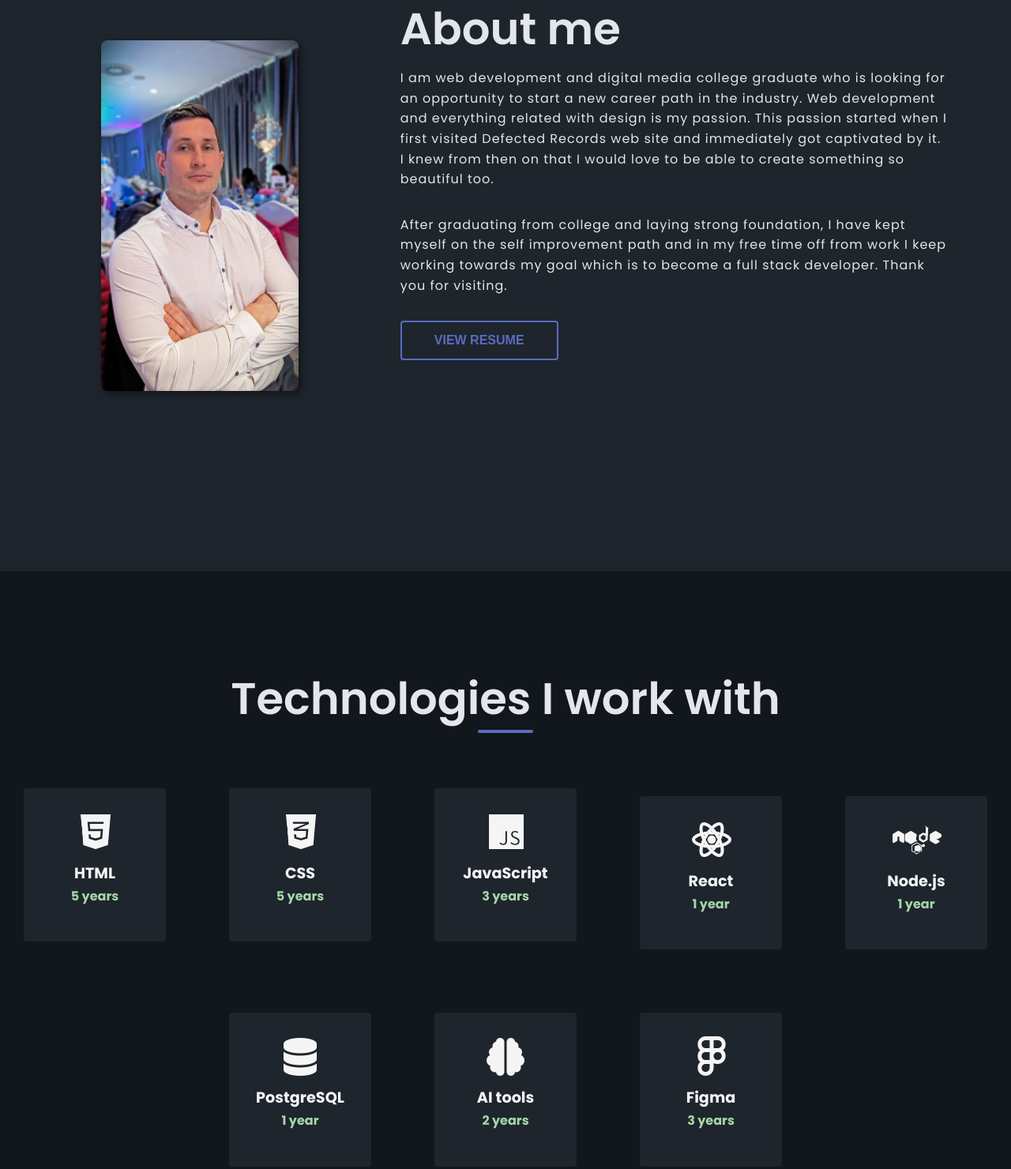
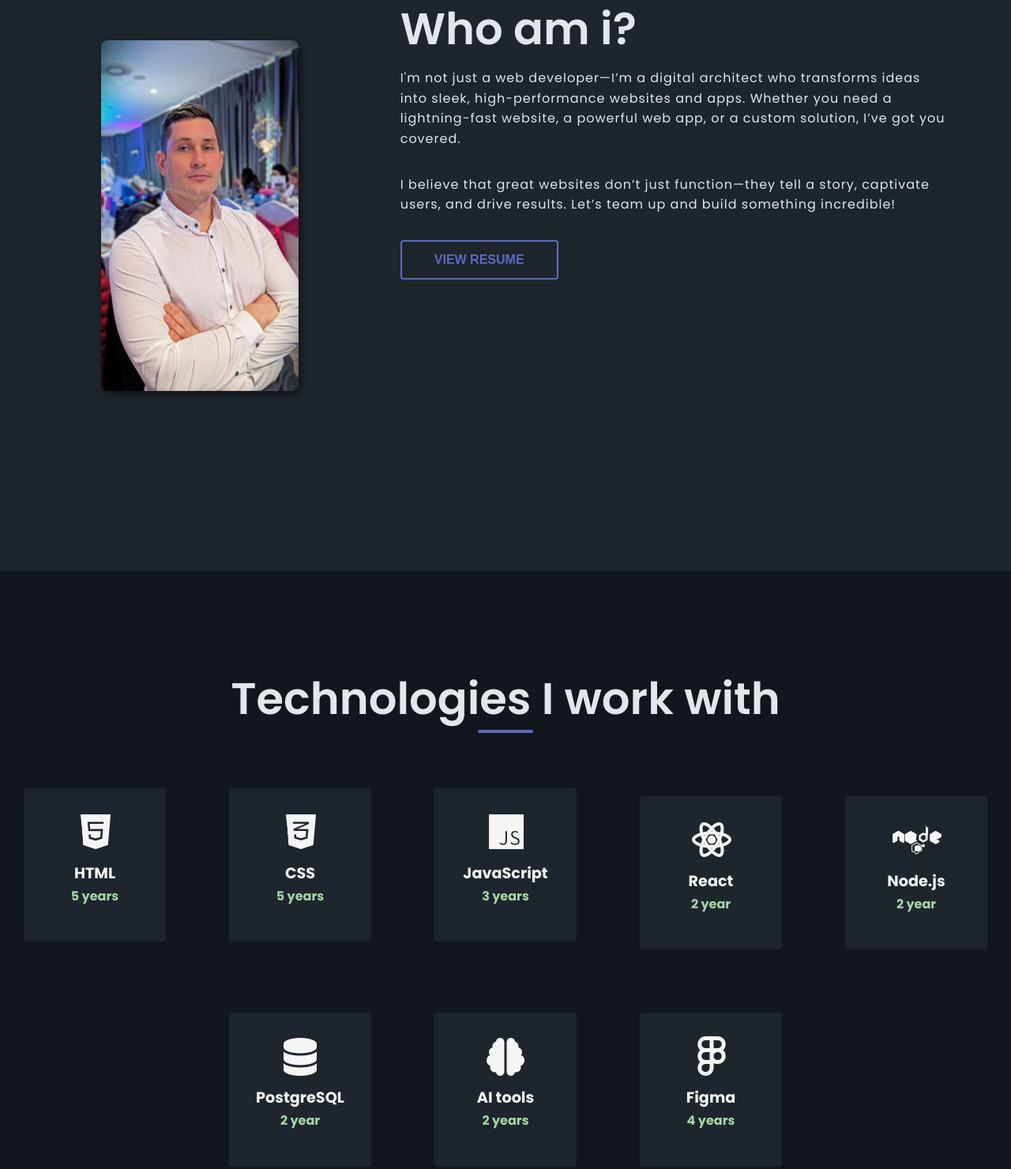
Before and after one commit to jraudulis/portfolio-website, a website: page index.html in a window 1280 px wide. Shown: the part 877-2357 px from the top of the page at 79% size. Drawn offline with nearby package versions, Linux system fonts and the light colour scheme.

Commit message:
updating content

```diff
--- a/index.html
+++ b/index.html
@@ -34,7 +34,7 @@
       <h1 class="hero-title load-hidden">
         Hi, my name is <span class="text-color-main">Juris Raudulis</span>
         <br />
-        Developer with an eye for design.
+        Full stack developer with coders precision and a designers eye.
       </h1>
       <button onclick="location.href='#about'" class="button btn-hero" aria-label="Navigate to About section">
         See more
@@ -51,9 +51,9 @@
           <img alt="Portrait of Juris Raudulis" class="picture box-shadow" height="auto" width="250" src="assets/me.jpg">
         </div>
         <div class="about-text">
-          <h2 id="about-title">About me</h2>
-          <p class="about-info">I am web development and digital media college graduate who is looking for an opportunity to start a new career path in the industry. Web development and everything related with design is my passion. This passion started when I first visited Defected Records web site and immediately got captivated by it. I knew from then on that I would love to be able to create something so beautiful too.</p>
-          <p class="about-info">After graduating from college and laying strong foundation, I have kept myself on the self improvement path and in my free time off from work I keep working towards my goal which is to become a full stack developer. Thank you for visiting.</p>
+          <h2 id="about-title">Who am i?</h2>
+          <p class="about-info">I'm not just a web developer—I’m a digital architect who transforms ideas into sleek, high-performance websites and apps. Whether you need a lightning-fast website, a powerful web app, or a custom solution, I’ve got you covered.</p>
+          <p class="about-info">I believe that great websites don’t just function—they tell a story, captivate users, and drive results. Let’s team up and build something incredible!</p>
           <button onclick="window.open('assets/resume.pdf', '_blank')" class="btn-resume" aria-label="View Resume">View Resume</button>
         </div>
       </div>
@@ -85,17 +85,17 @@
       <div class="techstack-icon-wrapper" data-technology="React">
         <i class="fas fa-brands fa-react" aria-hidden="true"></i>
         <h3 class="tech-icon-names">React</h3>
-        <h3 class="years">1 year</h3>
+        <h3 class="years">2 year</h3>
       </div>
       <div class="techstack-icon-wrapper" data-technology="Node.js">
         <i class="fas fa-brands fa-node" aria-hidden="true"></i>
         <h3 class="tech-icon-names">Node.js</h3>
-        <h3 class="years">1 year</h3>
+        <h3 class="years">2 year</h3>
       </div>
       <div class="techstack-icon-wrapper" data-technology="Node.js">
         <i class="fas fa-solid fa-database" aria-hidden="true"></i>
         <h3 class="tech-icon-names">PostgreSQL</h3>
-        <h3 class="years">1 year</h3>
+        <h3 class="years">2 year</h3>
       </div>
       <div class="techstack-icon-wrapper" data-technology="Node.js">
         <i class="fas fa-solid fa-brain" aria-hidden="true"></i>
@@ -105,7 +105,7 @@
       <div class="techstack-icon-wrapper" data-technology="Node.js">
         <i class="fas fa-brands fa-figma" aria-hidden="true"></i>
         <h3 class="tech-icon-names">Figma</h3>
-        <h3 class="years">3 years</h3>
+        <h3 class="years">4 years</h3>
       </div>
     </div>
   </section>
```
